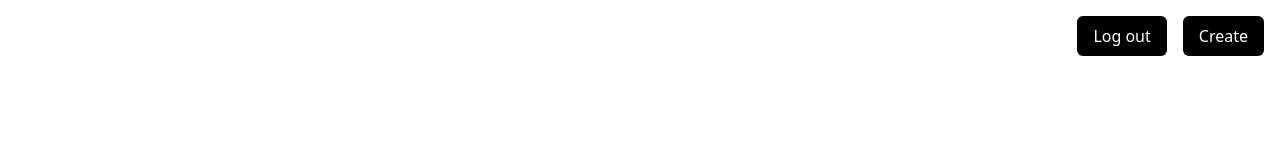
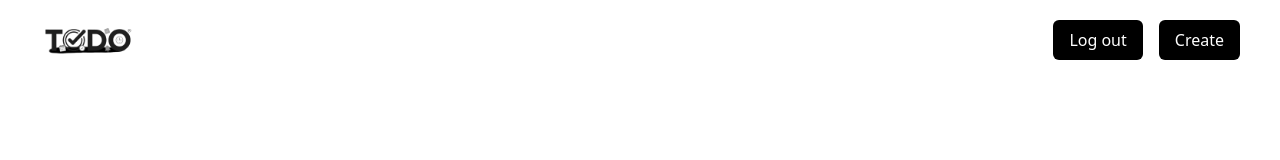
Before and after one commit to tusharchawre/full-stack-todo, a website: page public/todo.html in a window 1280 px wide. Drawn offline with nearby package versions, Linux system fonts and the light colour scheme.

Commit message:
UX fixes

```diff
--- a/public/script.js
+++ b/public/script.js
@@ -1,5 +1,3 @@
-
-
 async function signUp() {
     const username = document.getElementById("name").value
     const email = document.getElementById("email").value
@@ -16,7 +14,6 @@ async function signUp() {
         window.location.href = '/login'
     }
 }
-
 
 async function login() {
     const username = document.getElementById("name").value;
--- a/public/todo.html
+++ b/public/todo.html
@@ -11,7 +11,11 @@
 <body class="bg-white text-black min-h-screen">
 
 
-  <header class="flex justify-end p-4 gap-4">
+  <div class=" w-full h-20 bg-white flex justify-between items-center px-10">
+    <div>
+        <img class="size-24" src="./images/todo.png">
+    </div>
+    <div class="flex gap-4">
     <button onclick="logOut()"  class="bg-black text-white px-4 py-2 rounded-md hover:bg-gray-700">
       Log out
     </button>
@@ -19,7 +23,8 @@
     <button id="createBtn" class="bg-black text-white px-4 py-2 rounded-md hover:bg-gray-700">
       Create
     </button>
-  </header>
+  </div>
+</div>
 
 
   <section id="todo-list" class="p-4 flex flex-wrap gap-4 justify-start">
```
Also changed, not shown: public/index.html (+2 -1 lines), public/login.html (+3 -0 lines), public/signup.html (+4 -0 lines), public/images/showcase.png (added).
